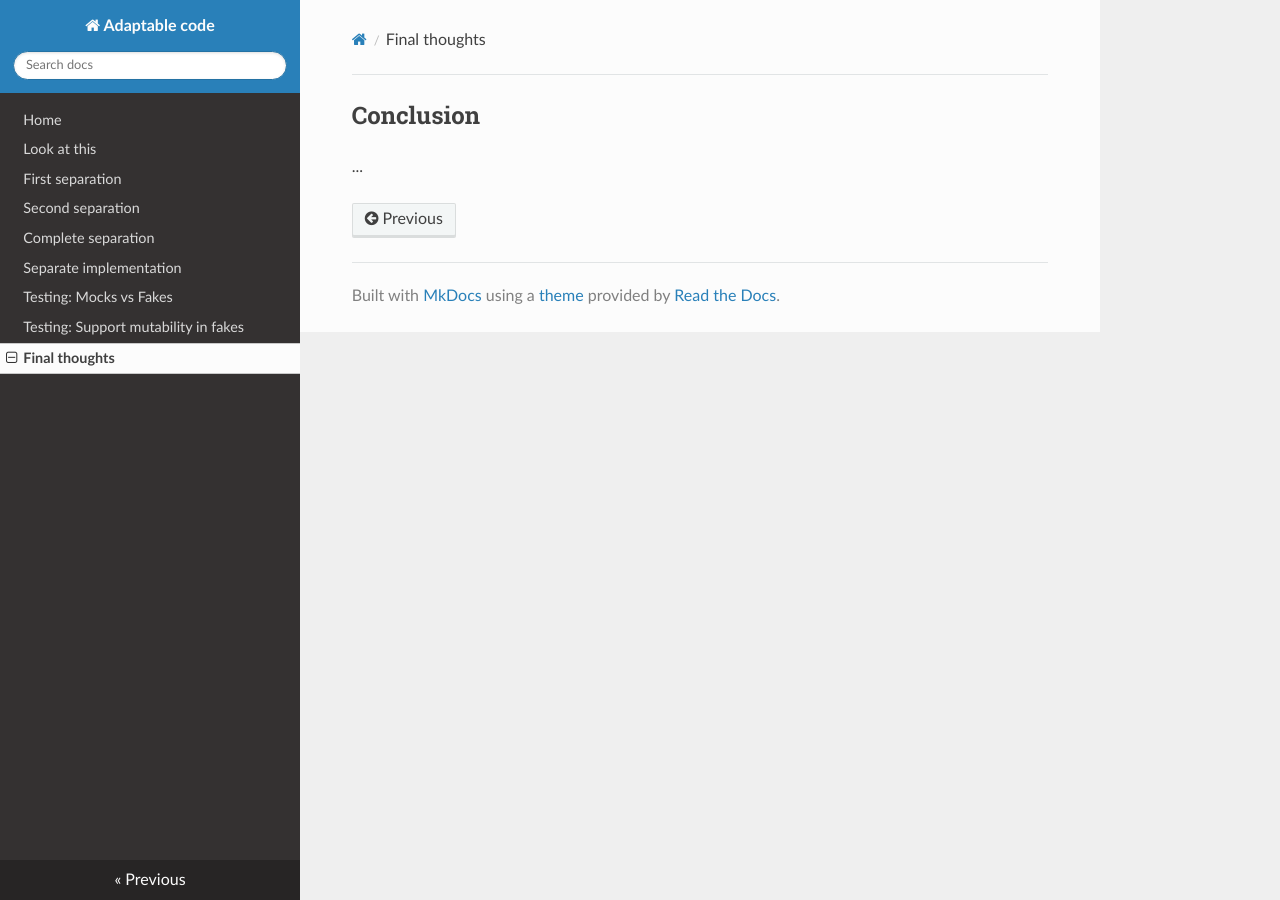
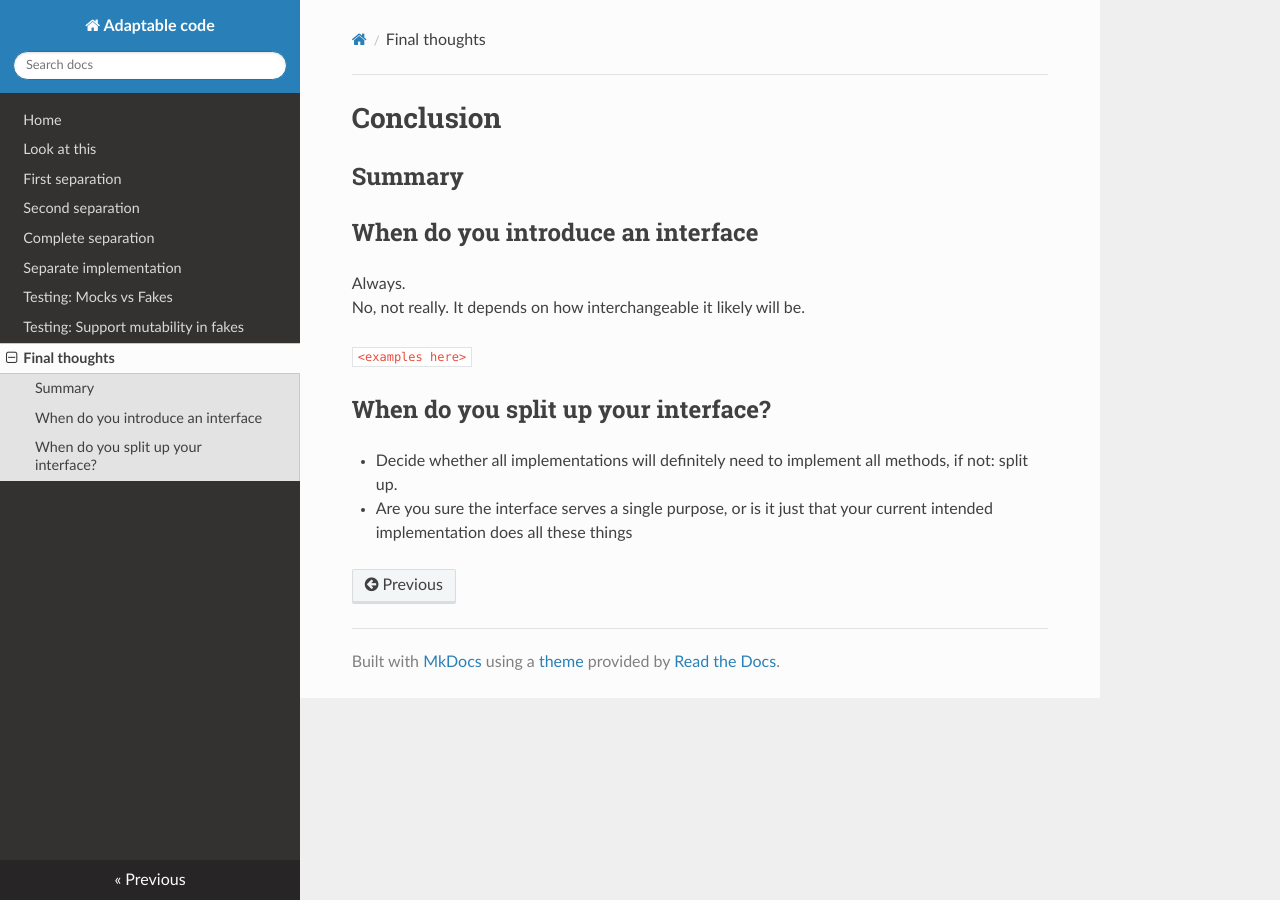
Before and after one commit to jaspermutsaerts-paqt/adaptable-code, an MkDocs documentation site: the page built from docs/12-outro.md, in a window 1280 px wide. Built offline with MkDocs 1.6.1, drawn with Linux system fonts in a browser that asks for light colours; nearby versions of some CDN libraries.

```diff
--- a/docs/12-outro.md
+++ b/docs/12-outro.md
@@ -1,3 +1,16 @@
-##  Conclusion ##
+# Conclusion ##
 
-...
+## Summary
+
+## When do you introduce an interface
+
+Always.
+No, not really. It depends on how interchangeable it likely will be.
+
+`<examples here>`
+
+## When do you split up your interface?
+
+- Decide whether all implementations will definitely need to implement all methods, if not: split up.
+- Are you sure the interface serves a single purpose, or is it just that your current intended implementation does all
+  these things
```
Also changed, not shown: README.md (+2 -1 lines), docs/index.md (+4 -3 lines).
